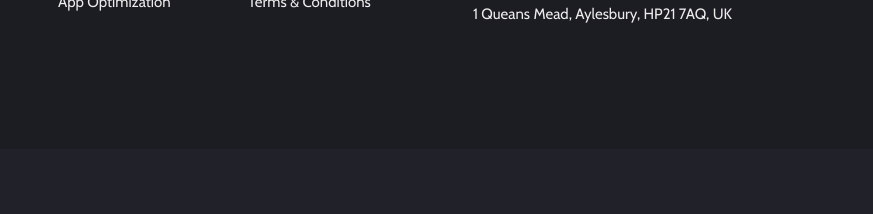
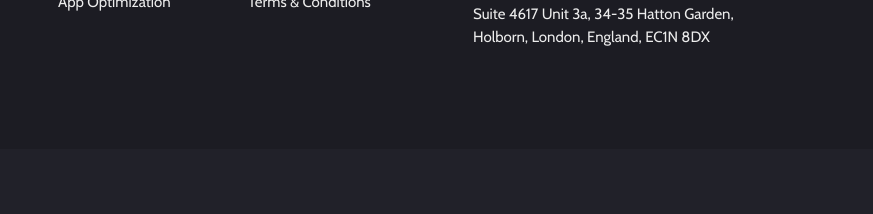
Before and after one commit to msinfotechltd/kode_technology_web, a plain HTML site: page index.html in a window 1280 px wide. Shown: the part 6416-6630 px from the top of the page, 407-1280 px from the left. Drawn offline with nearby package versions, Linux system fonts and the light colour scheme; files whose address does not match are found by name.

Commit message:
address change

```diff
--- a/index.html
+++ b/index.html
@@ -633,7 +633,7 @@
 							</div>
 							<div class="footer-info-contact"> <i class="flaticon-placeholder"></i>
 								<h3>Address</h3>
-								<span>1 Queans Mead, Aylesbury, HP21 7AQ, UK</span>
+								<span>Suite 4617 Unit 3a, 34-35 Hatton Garden, Holborn, London, England, EC1N 8DX</span>
 							</div>
 						</div>
 					</div>
```
